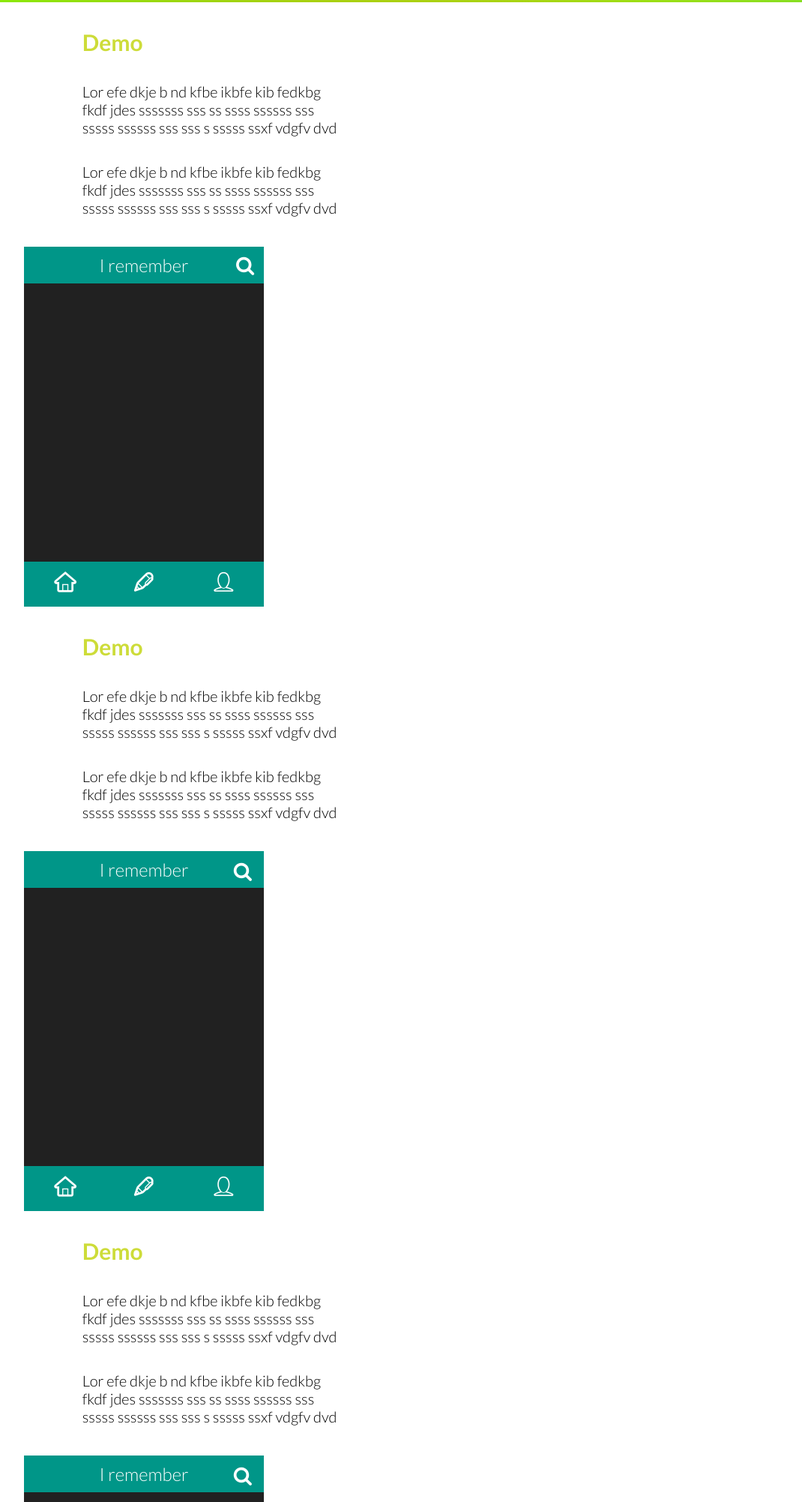
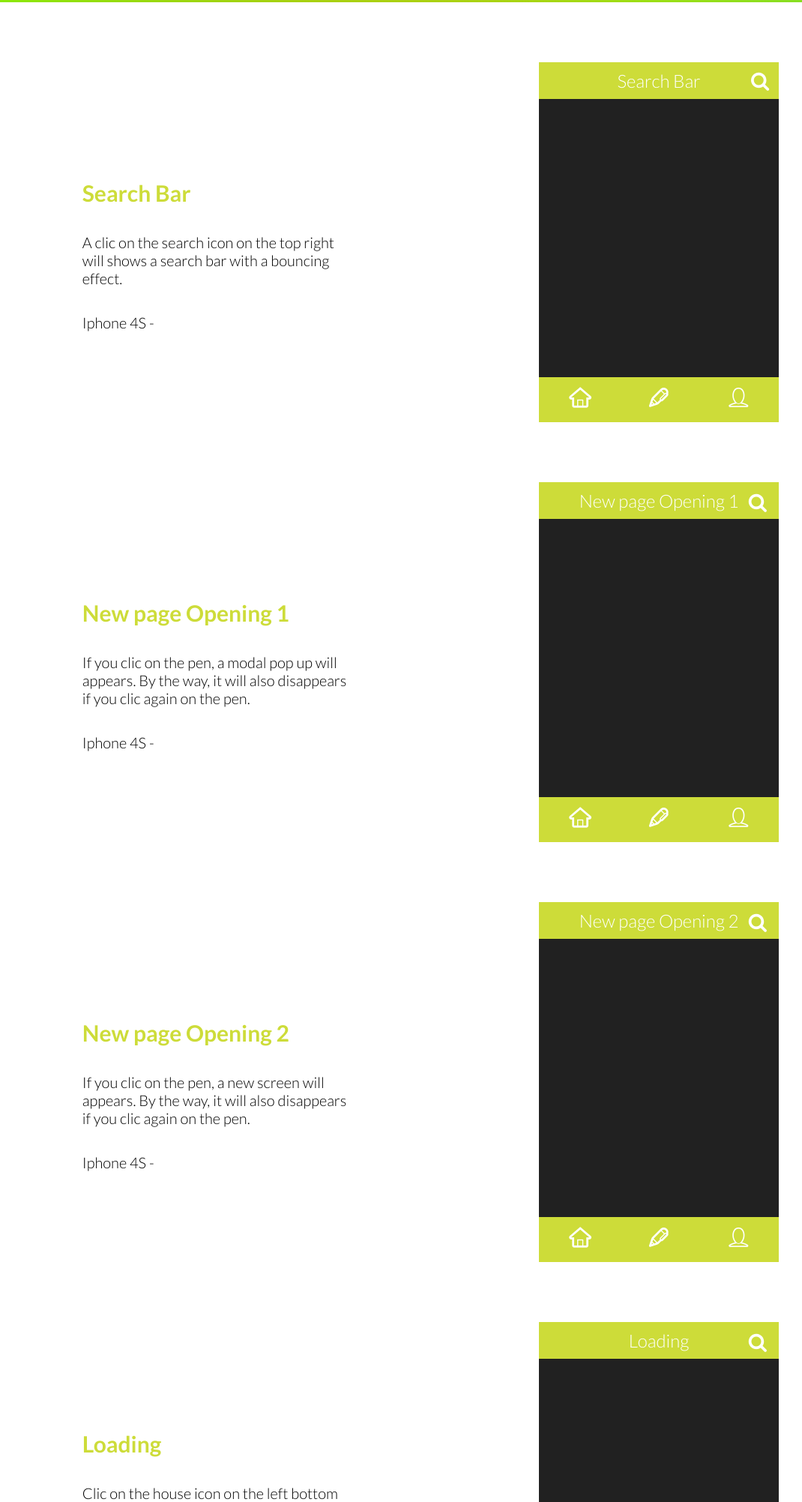
Before and after one commit to Loneska/AnimationsRebootLauraAitBraham, a plain HTML site: page index.html in a window 1280 px wide. Shown: the part 797-2800 px from the top of the page at 75% size, without its empty margins (8-1078 px from the left). Drawn offline with nearby package versions, Linux system fonts and the light colour scheme.

Commit message:
Update Content

```diff
--- a/css/baseMobile.css
+++ b/css/baseMobile.css
@@ -10,23 +10,20 @@
             height: 480px;
             width: 320px;
             background-color: #212121;
-            margin-right: 40px;
-            margin-left: 40px;
-            margin-top: 40px;
-            float: left;
             position:relative;
+            margin:auto;
         }
 
             .container .head {
                 width: 100%;
                 padding:10px 0px;
-                background-color: #009688;
+                background-color: #CDDC39;
                 text-align:center;
             }
 
                 .container .head h2 {
                     width: 100%;
-                    background-color: #009688;
+                    background-color: #CDDC39;
                     font-weight:300;
                     font-size:24px;
                     color:white;
@@ -45,7 +42,7 @@
                 position:absolute;
                 height: 60px;
                 width: 100%;
-                background-color: #009688;
+                background-color: #CDDC39;
                 bottom:0px;
             }
 
--- a/css/expandingSearchStyle.css
+++ b/css/expandingSearchStyle.css
@@ -17,23 +17,23 @@
     height: 50px;
     margin: 0;
     font-size: 20px;
-    color: rgba(176,16,85,1);
+    color: #CDDC39;
 }
 
     .searchbox-input::-webkit-input-placeholder {
-        color: rgba(176,16,85,0.6);
+        color: rgba(205,220,57,0.6);
     }
 
     .searchbox-input:-moz-placeholder {
-        color: rgba(176,16,85,0.6);
+        color: rgba(205,220,57,0.6);
     }
 
     .searchbox-input::-moz-placeholder {
-        color: rgba(176,16,85,0.6);
+        color: rgba(205,220,57,0.6);
     }
 
     .searchbox-input:-ms-input-placeholder {
-        color: rgba(176,16,85,0.6);
+        color: rgba(205,220,57,0.6);
     }
 
 .searchbox-icon,
@@ -54,7 +54,7 @@
     text-align: center;
     cursor: pointer;
     color: #fff;
-    background: #009688;
+    background: #CDDC39;
 }
 
 .searchbox {
--- a/css/mainStyle.css
+++ b/css/mainStyle.css
@@ -43,18 +43,19 @@ section.home p {
     margin:auto;
 }
 
-.layer {
+.row {
     height:auto;
     width:100%;
+    margin:80px auto;
 }
 
-.layer div.aside-col{
+.col-md-6{
     width:46%;
-    margin-right:25%;
-    float:left;
+    display:inline-block;
+    vertical-align:middle;
 }
 
-.layer div.aside-col h2{
+.col-md-6:first-child h2{
     width:60%;
     color:#CDDC39;
     text-align:left;
@@ -62,7 +63,7 @@ section.home p {
     margin-top:6%;
 }
 
-.layer div.aside-col p{
+.col-md-6 p{
     width:60%;
     margin:auto;
     text-align:left;
@@ -70,15 +71,17 @@ section.home p {
 }
 
 footer{
+    margin-top:60px;
     clear:both;
-    background-color:black;
+    background-color:#212121;
     width:100%;
 }
 
 footer p{
     color:white;
-    width:60%;
+    width:50%;
     text-align:center;
     margin:auto;
-    padding-top:2em%;
+    padding-top:2em;
+    padding-bottom:2em;
 }
--- a/index.html
+++ b/index.html
@@ -30,57 +30,20 @@
 
     <section>
 
-        <!--<div class="layer">
+        <div class="row">
 
-            <div class="aside-col">
-                <h2>Demo</h2>
-                <p>Lor efe dkje b nd kfbe ikbfe kib fedkbg fkdf jdes sssssss sss ss ssss ssssss sss sssss ssssss sss sss s sssss ssxf vdgfv dvd</p>
-                <p>Lor efe dkje b nd kfbe ikbfe kib fedkbg fkdf jdes sssssss sss ss ssss ssssss sss sssss ssssss sss sss s sssss ssxf vdgfv dvd</p>
+            <div class="col-md-6">
+                <h2>Search Bar</h2>
+                <p>A clic on the search icon on the top right will shows a search bar with a bouncing effect.</p>
+                <p>Iphone 4S -</p>
+
             </div>
+            <div class="col-md-6">
 
                 <div class="container">
 
                     <div class="head">
-                    <h2>I remember</h2>
-                    <form class="searchbox">
-                        <input type="text" placeholder="Search......" name="search" onkeyup="buttonUp();" class="searchbox-input" required>
-                        <input type="submit" class="searchbox-submit" value="GO">
-                        <i class="icon-search searchbox-icon"></i>
-                    </form>
-                </div>
-
-            </div>
-
-            <div class="wrap full-width">
-                <div class="content">
-                    <h2>Write your memory here</h2>
-                </div>
-            </div>
-
-            <div class="box">
-                <div class="loader"></div>
-            </div>
-
-            <ul class="foot">
-                <li class="icon-home-outline startLoad"></li>
-                <li><a class="button icon-pen" href="#"></a></li>
-                <li class="icon-user-6"></li>
-            </ul>
-
-        </div>-->
-
-        <div class="layer">
-
-            <div class="aside-col">
-                <h2>Demo</h2>
-                <p>Lor efe dkje b nd kfbe ikbfe kib fedkbg fkdf jdes sssssss sss ss ssss ssssss sss sssss ssssss sss sss s sssss ssxf vdgfv dvd</p>
-                <p>Lor efe dkje b nd kfbe ikbfe kib fedkbg fkdf jdes sssssss sss ss ssss ssssss sss sssss ssssss sss sss s sssss ssxf vdgfv dvd</p>
-
-            </div>
-            <div class="container">
-
-                <div class="head">
-                    <h2>I remember</h2>
+                        <h2>Search Bar</h2>
                         <form class="searchbox">
                             <input type="text" placeholder="Search......" name="search" onkeyup="buttonUp();" class="searchbox-input" required>
                             <input type="submit" class="searchbox-submit" value="GO">
@@ -96,25 +59,26 @@
 
                 </div>
             </div>
+        </div>
 
-        <div class="layer">
+        <div class="row">
 
-            <div class="aside-col">
-                <h2>Demo</h2>
-                <p>Lor efe dkje b nd kfbe ikbfe kib fedkbg fkdf jdes sssssss sss ss ssss ssssss sss sssss ssssss sss sss s sssss ssxf vdgfv dvd</p>
-                <p>Lor efe dkje b nd kfbe ikbfe kib fedkbg fkdf jdes sssssss sss ss ssss ssssss sss sssss ssssss sss sss s sssss ssxf vdgfv dvd</p>
+            <div class="col-md-6">
+                <h2>New page Opening 1</h2>
+                <p>If you clic on the pen, a modal pop up will appears. By the way, it will also disappears if you clic again on the pen.</p>
+                <p>Iphone 4S -</p>
             </div>
+            <div class="col-md-6">
 
                 <div class="container">
 
                     <div class="head">
-                    <h2>I remember</h2>
+                        <h2>New page Opening 1</h2>
                         <i class="icon-search not-search"></i>
                     </div>
 
                     <div class="wrap">
                         <div class="content">
-                        <h2>Write your memory here</h2>
                         </div>
                     </div>
 
@@ -126,25 +90,27 @@
 
                 </div>
             </div>
+        </div>
 
-        <div class="layer">
+        <div class="row">
 
-           <div class="aside-col">
-                <h2>Demo</h2>
-                <p>Lor efe dkje b nd kfbe ikbfe kib fedkbg fkdf jdes sssssss sss ss ssss ssssss sss sssss ssssss sss sss s sssss ssxf vdgfv dvd</p>
-                <p>Lor efe dkje b nd kfbe ikbfe kib fedkbg fkdf jdes sssssss sss ss ssss ssssss sss sssss ssssss sss sss s sssss ssxf vdgfv dvd</p>
+            <div class="col-md-6">
+
+                <h2>New page Opening 2</h2>
+                <p>If you clic on the pen, a new screen will appears. By the way, it will also disappears if you clic again on the pen.</p>
+                <p>Iphone 4S -</p>
             </div>
+            <div class="col-md-6">
 
                 <div class="container">
 
                     <div class="head">
-                    <h2>I remember</h2>
+                        <h2>New page Opening 2</h2>
                         <i class="icon-search not-search"></i>
                     </div>
 
                     <div class="wrap full-width">
                         <div class="content">
-                        <h2>Write your memory here</h2>
                         </div>
                     </div>
 
@@ -156,19 +122,21 @@
 
                 </div>
             </div>
+        </div>
 
-        <div class="layer">
+        <div class="row">
+            <div class="col-md-6">
 
-           <div class="aside-col">
-                <h2>Demo</h2>
-                <p>Lor efe dkje b nd kfbe ikbfe kib fedkbg fkdf jdes sssssss sss ss ssss ssssss sss sssss ssssss sss sss s sssss ssxf vdgfv dvd</p>
-                <p>Lor efe dkje b nd kfbe ikbfe kib fedkbg fkdf jdes sssssss sss ss ssss ssssss sss sssss ssssss sss sss s sssss ssxf vdgfv dvd</p>
+                <h2>Loading</h2>
+                <p>Clic on the house icon on the left bottom to see the loading. You can hide the loading by clicking again on the little house icon.</p>
+                <p>Iphone 4S -</p>
             </div>
+            <div class="col-md-6">
 
                 <div class="container">
 
                     <div class="head">
-                    <h2>I remember</h2>
+                        <h2>Loading</h2>
                         <i class="icon-search not-search"></i>
                     </div>
 
@@ -184,14 +152,17 @@
 
                 </div>
             </div>
+        </div>
 
-        <div class="layer">
+        <div class="row">
 
-            <div class="aside-col">
-                <h2>Demo</h2>
-                <p>Lor efe dkje b nd kfbe ikbfe kib fedkbg fkdf jdes sssssss sss ss ssss ssssss sss sssss ssssss sss sss s sssss ssxf vdgfv dvd</p>
-                <p>Lor efe dkje b nd kfbe ikbfe kib fedkbg fkdf jdes sssssss sss ss ssss ssssss sss sssss ssssss sss sss s sssss ssxf vdgfv dvd</p>
+            <div class="col-md-6">
+
+                <h2>Switch Yes/No</h2>
+                <p>Switch between the YES and the NO.</p>
+                <p>Iphone 4S -</p>
             </div>
+            <div class="col-md-6">
 
                 <div class="container">
 
@@ -218,19 +189,21 @@
 
                 </div>
             </div>
-
-        <div class="layer">
-
-            <div class="aside-col">
-                <h2>Demo</h2>
-                <p>Lor efe dkje b nd kfbe ikbfe kib fedkbg fkdf jdes sssssss sss ss ssss ssssss sss sssss ssssss sss sss s sssss ssxf vdgfv dvd</p>
-                <p>Lor efe dkje b nd kfbe ikbfe kib fedkbg fkdf jdes sssssss sss ss ssss ssssss sss sssss ssssss sss sss s sssss ssxf vdgfv dvd</p>
         </div>
 
+        <div class="row">
+
+            <div class="col-md-6">
+
+                <h2>Validate</h2>
+                <p>The first submit button shows a successful validation, the second one a failed validation.</p>
+                <p>Iphone 4S - </p>
+            </div>
+            <div class="col-md-6">
                 <div class="container">
 
                     <div class="head">
-                    <h2>Switch</h2>
+                        <h2>Validate</h2>
                         <i class="icon-search not-search"></i>
                     </div>
 
@@ -256,10 +229,15 @@
 
                 </div>
             </div>
+        </div>
 
     </section>
 
-    <footer>Library created by @Loneska. All the interactions are inspired from what I see on the web, dribbble, material design, captiv.io, codepen and codrops mainly.</footer>
+    <footer>
+        <p>
+            Library created by @Loneska. All the interactions are inspired from what I see on the web, dribbble, material design, captiv.io, codepen and codrops mainly.
+        </p>
+    </footer>
 
     <script src="http://ajax.googleapis.com/ajax/libs/jquery/2.1.3/jquery.min.js"></script>
     <script src="js/snabbt.min.js" type="text/javascript"></script>
```
Lines whose indentation alone changed are shown as unchanged.
